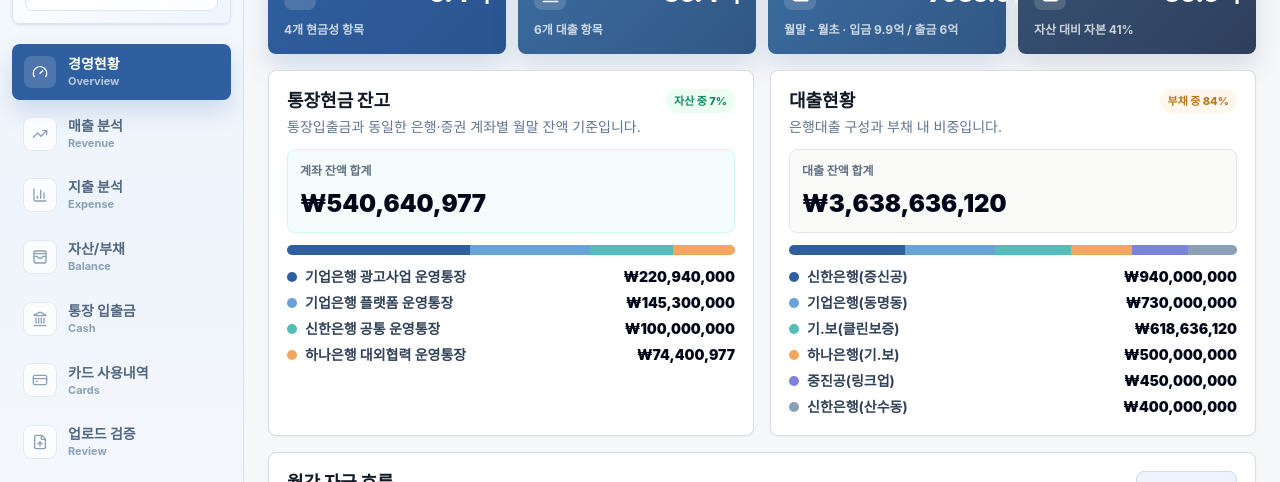
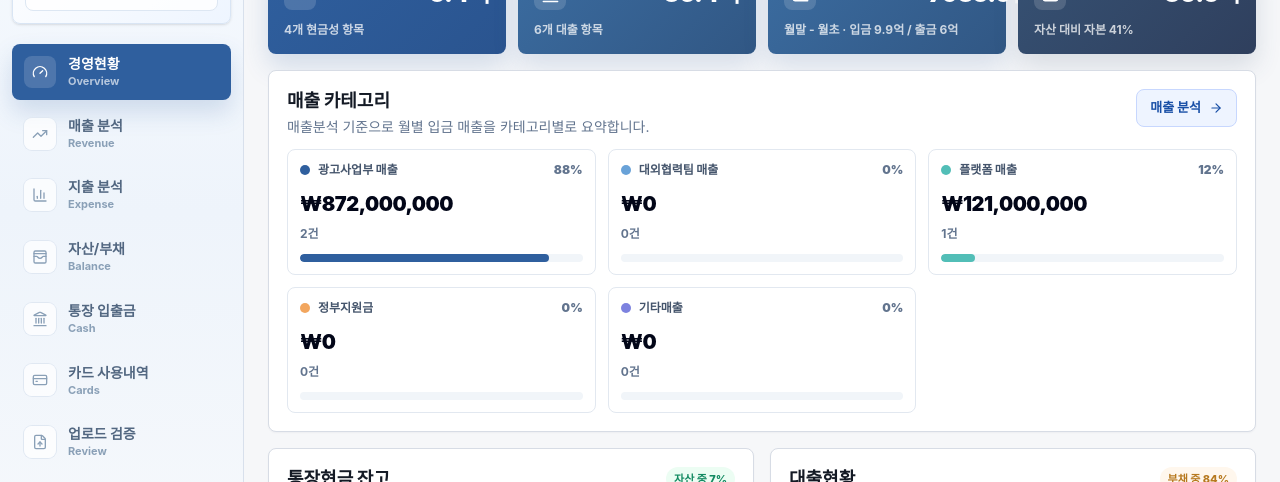
Before and after one commit to artong0906-cloud/finance-ops-dashboard, a Next.js app: page /dashboard in a window 1280 px wide. Shown: the part 188-670 px from the top of the page. Built offline with nearby package versions, Linux system fonts and the light colour scheme; no server answers.

Commit message:
Add revenue category summary to dashboard

```diff
--- a/app/dashboard/page.tsx
+++ b/app/dashboard/page.tsx
@@ -17,15 +17,49 @@ import { getDashboardData } from "@/services/dashboard/liveData";
 import type { BalanceMovement, Transaction } from "@/types/finance";
 
 const expenseCategoryOrder = ["인재투자", "환불", "급여", "광고비", "세금", "운영비", "기타"] as const;
+const revenueCategoryOrder = ["광고사업부 매출", "대외협력팀 매출", "플랫폼 매출", "정부지원금", "기타매출"] as const;
 const chartColors = ["#2f5f9e", "#69a2d8", "#52beb7", "#f2a65e", "#7d82df", "#8aa0b7", "#ef8371"];
 const inflowColor = "#4db6ac";
 const outflowColor = "#f2a65e";
+const governmentSupportKeywords = ["고용노동부", "고용부", "지원금", "훈련비", "식대", "보조금", "장려금", "고용센터", "산업인력공단", "한국산업인력공단", "hrd"];
+const miscRevenueKeywords = ["환급", "매출취소", "대여금상환", "급여착오지급반환", "착오지급반환", "캐시백", "조수인", "영업외수익", "이자수익"];
+const loanExecutionKeywords = ["대출실행", "대출금입금", "대출금 입금", "신규대출", "차입금입금", "차입금 입금", "단기차입금", "장기차입금", "차입"];
+const excludedRevenueDepositKeywords = [
+  "계좌이체",
+  "계좌간이동",
+  "중복집계제외",
+  "보통예금",
+  "카드대금",
+  "카드미지급비용",
+  "법인카드결제",
+  "롯데카드",
+  "현대카드",
+  "비씨카드",
+  "하나카드",
+  "국민카드",
+  "신한카드"
+];
+const nonRevenueMainCategories = ["부채", "계좌이체", "카드대금", "광고비", "인건비", "자산취득", "인재투자비", "금융비용", "외상매입금", "대여금", "세금"];
 
 type Segment = {
   label: string;
   amount: number;
   color: string;
   caption?: string;
+};
+
+type RevenueCategory = (typeof revenueCategoryOrder)[number];
+
+type RevenueSummaryRow = {
+  category: RevenueCategory;
+  amount: number;
+  count: number;
+  color: string;
+};
+
+type RevenueSplitEntry = {
+  category: RevenueCategory;
+  amount: number;
 };
 
 function clamp(value: number) {
@@ -129,6 +163,102 @@ function expenseCategory(row: Transaction): (typeof expenseCategoryOrder)[number
   if (includesAny(text, ["부가세", "부가가치세", "과태료", "과테료", "면허세", "주민세", "법인세", "세금과공과"])) return "세금";
   if (includesAny(text, ["이자", "대출이자", "대외협력", "공통사용분", "공통운영비", "운영비", "지급수수료", "관리비", "임차료"])) return "운영비";
   return "기타";
+}
+
+function revenueCategoryFromText(value: string | undefined): RevenueCategory | null {
+  const text = compact(value);
+
+  if (includesAny(text, ["대외협력팀매출", "대외협력부매출"])) return "대외협력팀 매출";
+  if (includesAny(text, ["플랫폼매출"])) return "플랫폼 매출";
+  if (includesAny(text, ["정부지원금"])) return "정부지원금";
+  if (includesAny(text, ["기타매출", "기타수익"])) return "기타매출";
+  if (includesAny(text, ["광고사업부매출"])) return "광고사업부 매출";
+
+  return null;
+}
+
+function manualRevenueCategory(row: Transaction): RevenueCategory | null {
+  const manualMemo = String(row.memo || "")
+    .split(" / ")
+    .map((part) => part.trim())
+    .reverse()
+    .find((part) => compact(part).includes(compact("수동분류:")));
+
+  return revenueCategoryFromText(manualMemo);
+}
+
+function explicitRevenueCategory(row: Transaction): RevenueCategory | null {
+  const manualCategory = manualRevenueCategory(row);
+  if (manualCategory) return manualCategory;
+
+  return revenueCategoryFromText([
+    row.businessUnit,
+    row.mainCategory,
+    row.subCategory,
+    row.detailCategory,
+    row.memo
+  ].filter(Boolean).join(" "));
+}
+
+function parseRevenueSplit(row: Transaction): RevenueSplitEntry[] {
+  const marker = "매출분리:";
+  const splitMemo = String(row.memo || "")
+    .split(" / ")
+    .map((part) => part.trim())
+    .reverse()
+    .find((part) => part.includes(marker));
+
+  if (!splitMemo) return [];
+
+  return splitMemo
+    .slice(splitMemo.indexOf(marker) + marker.length)
+    .split("|")
+    .map((part) => {
+      const [categoryLabel, rawAmount] = part.split("=");
+      const category = revenueCategoryFromText(categoryLabel);
+      const amount = Number(String(rawAmount || "").replace(/,/g, ""));
+
+      if (!category || !Number.isFinite(amount) || amount <= 0) return null;
+      return { category, amount: Math.round(amount) };
+    })
+    .filter((entry): entry is RevenueSplitEntry => Boolean(entry));
+}
+
+function matchedRevenueKeyword(row: Transaction, keywords: string[]) {
+  const text = rowText(row);
+  return keywords.some((keyword) => text.includes(compact(keyword)));
+}
+
+function isLoanExecutionDeposit(row: Transaction) {
+  return matchedRevenueKeyword(row, loanExecutionKeywords);
+}
+
+function isExcludedRevenueDeposit(row: Transaction) {
+  if (explicitRevenueCategory(row)) return false;
+  if (matchedRevenueKeyword(row, governmentSupportKeywords) || matchedRevenueKeyword(row, miscRevenueKeywords)) return false;
+  if (row.isInternalTransfer || isLoanExecutionDeposit(row)) return true;
+
+  const text = rowText(row);
+  if (excludedRevenueDepositKeywords.some((keyword) => text.includes(compact(keyword)))) return true;
+  if (compact(row.subCategory).includes(compact("차입금"))) return true;
+  if (nonRevenueMainCategories.some((category) => compact(row.mainCategory).includes(compact(category)))) return true;
+
+  return false;
+}
+
+function classifyRevenue(row: Transaction): RevenueCategory {
+  const explicitCategory = explicitRevenueCategory(row);
+  if (explicitCategory) return explicitCategory;
+  if (matchedRevenueKeyword(row, governmentSupportKeywords)) return "정부지원금";
+  if (matchedRevenueKeyword(row, miscRevenueKeywords)) return "기타매출";
+  if (compact(row.mainCategory).includes(compact("영업외수익"))) return "기타매출";
+  return "광고사업부 매출";
+}
+
+function revenueAmounts(row: Transaction): RevenueSplitEntry[] {
+  const splitEntries = parseRevenueSplit(row);
+  if (splitEntries.length > 0) return splitEntries;
+  return [{ category: classifyRevenue(row), amount: row.amount }];
 }
 
 function groupSegments<T extends string>(labels: readonly T[], rows: BalanceMovement[], pick: (row: BalanceMovement) => T | string): Segment[] {
@@ -424,6 +554,20 @@ export default async function DashboardPage({
 
   const operatingRows = transactions.filter((row) => !row.isInternalTransfer);
   const bankRows = transactions.filter((row) => row.source === "은행");
+  const revenueCandidateRows = bankRows
+    .filter((row) => row.cashFlowType === "입금")
+    .filter((row) => !isExcludedRevenueDeposit(row));
+  const revenueEntries = revenueCandidateRows.flatMap((row) => revenueAmounts(row));
+  const totalRevenue = sumBy(revenueEntries, (row) => row.amount);
+  const revenueCategoryRows: RevenueSummaryRow[] = revenueCategoryOrder.map((category, index) => {
+    const entries = revenueEntries.filter((entry) => entry.category === category);
+    return {
+      category,
+      amount: sumBy(entries, (entry) => entry.amount),
+      count: entries.length,
+      color: chartColors[index % chartColors.length]
+    };
+  });
   const cashIn = sumBy(bankRows.filter((row) => row.cashFlowType === "입금"), (row) => row.amount);
   const cashOut = sumBy(bankRows.filter((row) => row.cashFlowType === "출금"), (row) => row.amount);
   const closingCashBalanceTotal = cashBalanceTotal;
@@ -455,6 +599,38 @@ export default async function DashboardPage({
           <KpiCard caption={`${loanRows.length.toLocaleString("ko-KR")}개 대출 항목`} icon={<Landmark size={19} />} label="대출현황" tone="amber" value={formatCompactKRW(loanTotal)} />
           <KpiCard caption={`월말 - 월초 · 입금 ${formatCompactKRW(cashIn)} / 출금 ${formatCompactKRW(cashOut)}`} icon={<BarChart3 size={19} />} label="월간 잔액증감" tone={netCashFlow >= 0 ? "green" : "amber"} value={formatCompactKRW(netCashFlow)} />
           <KpiCard caption={`자산 대비 자본 ${percent(equity, totalAssets)}`} icon={<WalletCards size={19} />} label="자본" tone="slate" value={formatCompactKRW(equity)} />
+        </section>
+
+        <section className="card">
+          <div className="mb-3 flex items-start justify-between gap-3 max-md:flex-col">
+            <div>
+              <h2 className="section-title">매출 카테고리</h2>
+              <p className="mt-1 text-sm text-slate-500">매출분석 기준으로 월별 입금 매출을 카테고리별로 요약합니다.</p>
+            </div>
+            <Link href={withMonthParam("/revenue", currentMonth)} className="btn btn-soft">매출 분석 <ArrowRight size={14} /></Link>
+          </div>
+          <div className="grid grid-cols-5 gap-3 max-2xl:grid-cols-3 max-lg:grid-cols-2 max-md:grid-cols-1">
+            {revenueCategoryRows.map((row) => (
+              <Link
+                className="rounded-lg border border-slate-200 bg-white p-3 transition hover:-translate-y-0.5 hover:border-blue-200 hover:shadow-sm"
+                href={withMonthParam(`/revenue?category=${encodeURIComponent(row.category)}#revenue-detail`, currentMonth)}
+                key={row.category}
+              >
+                <div className="flex items-center justify-between gap-3">
+                  <span className="flex min-w-0 items-center gap-2">
+                    <span className="h-2.5 w-2.5 shrink-0 rounded-full" style={{ backgroundColor: row.color }} />
+                    <span className="truncate text-xs font-black text-slate-600">{row.category}</span>
+                  </span>
+                  <span className="text-xs font-black text-slate-500">{percent(row.amount, totalRevenue)}</span>
+                </div>
+                <div className="mt-3 text-xl font-black tracking-tight text-slate-950">{formatKRW(row.amount)}</div>
+                <div className="mt-2 text-xs font-bold text-slate-500">{row.count.toLocaleString("ko-KR")}건</div>
+                <div className="mt-3 h-2 overflow-hidden rounded-full bg-slate-100">
+                  <div className="h-full rounded-full" style={{ width: percent(row.amount, totalRevenue), backgroundColor: row.color }} />
+                </div>
+              </Link>
+            ))}
+          </div>
         </section>
 
         <section className="grid grid-cols-2 items-stretch gap-4 max-xl:grid-cols-1">
```
